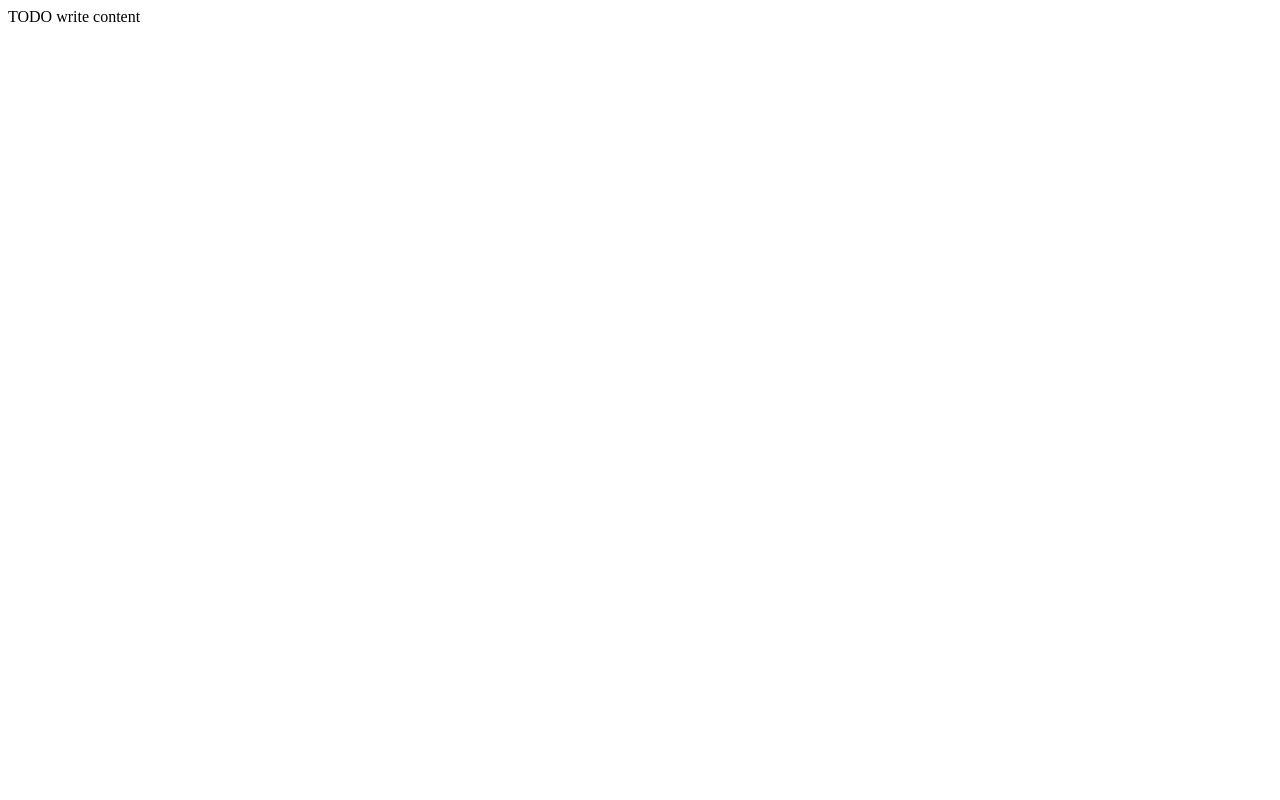
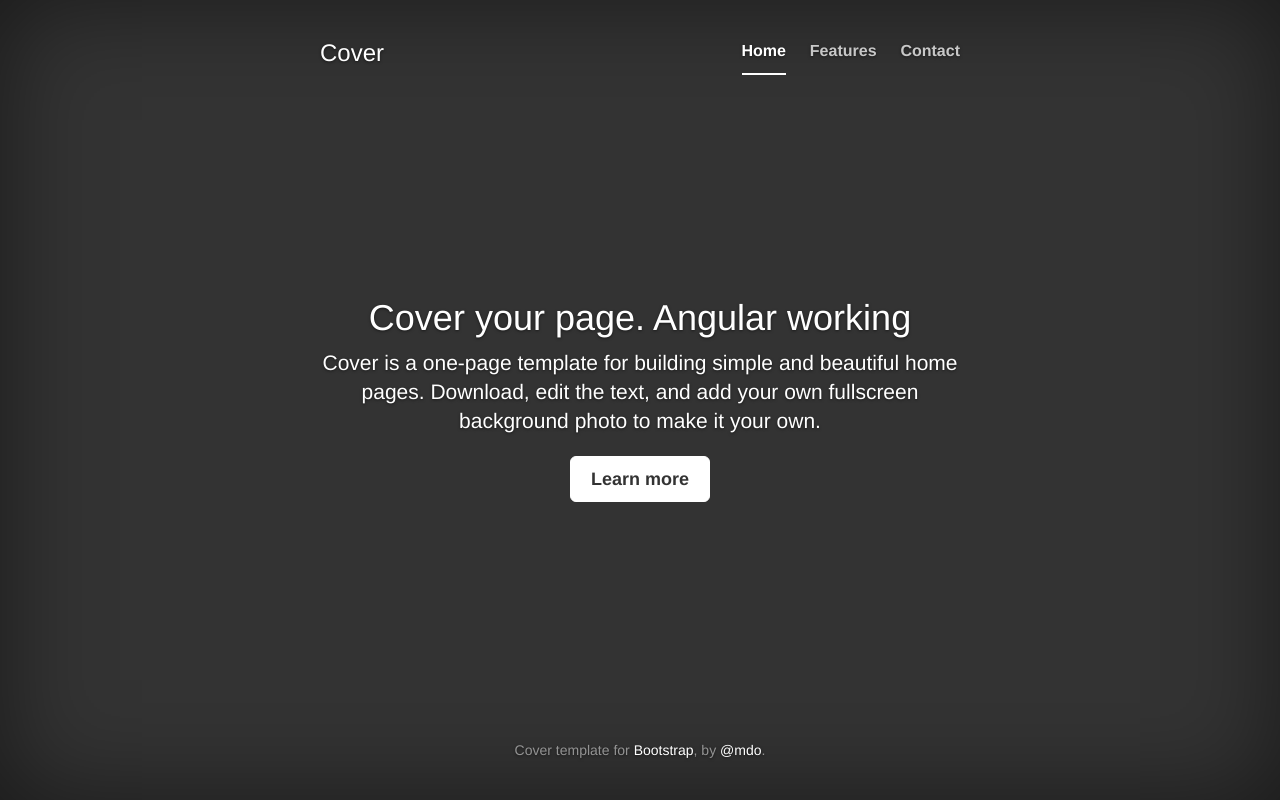
Before and after one commit to cloudbuster/portfolio, a website: page index.html in a window 1280 px wide. Drawn offline with nearby package versions, Linux system fonts and the light colour scheme.

Commit message:
Bootstrap theme set, Angular working.

```diff
--- /dev/null
+++ b/app/app.js
@@ -0,0 +1,9 @@
+(function(){
+    'use strict';
+})();
+
+var app = angular.module('portfolioApp', []);
+
+app.controller('mainController', ['$scope', function($scope) {
+        $scope.test = 'Angular working';
+}]);
--- /dev/null
+++ b/css/cover.css
@@ -0,0 +1,163 @@
+/*
+ * Globals
+ */
+
+/* Links */
+a,
+a:focus,
+a:hover {
+  color: #fff;
+}
+
+/* Custom default button */
+.btn-default,
+.btn-default:hover,
+.btn-default:focus {
+  color: #333;
+  text-shadow: none; /* Prevent inheritance from `body` */
+  background-color: #fff;
+  border: 1px solid #fff;
+}
+
+
+/*
+ * Base structure
+ */
+
+html,
+body {
+  height: 100%;
+  background-color: #333;
+}
+body {
+  color: #fff;
+  text-align: center;
+  text-shadow: 0 1px 3px rgba(0,0,0,.5);
+}
+
+/* Extra markup and styles for table-esque vertical and horizontal centering */
+.site-wrapper {
+  display: table;
+  width: 100%;
+  height: 100%; /* For at least Firefox */
+  min-height: 100%;
+  -webkit-box-shadow: inset 0 0 100px rgba(0,0,0,.5);
+          box-shadow: inset 0 0 100px rgba(0,0,0,.5);
+}
+.site-wrapper-inner {
+  display: table-cell;
+  vertical-align: top;
+}
+.cover-container {
+  margin-right: auto;
+  margin-left: auto;
+}
+
+/* Padding for spacing */
+.inner {
+  padding: 30px;
+}
+
+
+/*
+ * Header
+ */
+.masthead-brand {
+  margin-top: 10px;
+  margin-bottom: 10px;
+}
+
+.masthead-nav > li {
+  display: inline-block;
+}
+.masthead-nav > li + li {
+  margin-left: 20px;
+}
+.masthead-nav > li > a {
+  padding-right: 0;
+  padding-left: 0;
+  font-size: 16px;
+  font-weight: bold;
+  color: #fff; /* IE8 proofing */
+  color: rgba(255,255,255,.75);
+  border-bottom: 2px solid transparent;
+}
+.masthead-nav > li > a:hover,
+.masthead-nav > li > a:focus {
+  background-color: transparent;
+  border-bottom-color: #a9a9a9;
+  border-bottom-color: rgba(255,255,255,.25);
+}
+.masthead-nav > .active > a,
+.masthead-nav > .active > a:hover,
+.masthead-nav > .active > a:focus {
+  color: #fff;
+  border-bottom-color: #fff;
+}
+
+@media (min-width: 768px) {
+  .masthead-brand {
+    float: left;
+  }
+  .masthead-nav {
+    float: right;
+  }
+}
+
+
+/*
+ * Cover
+ */
+
+.cover {
+  padding: 0 20px;
+}
+.cover .btn-lg {
+  padding: 10px 20px;
+  font-weight: bold;
+}
+
+
+/*
+ * Footer
+ */
+
+.mastfoot {
+  color: #999; /* IE8 proofing */
+  color: rgba(255,255,255,.5);
+}
+
+
+/*
+ * Affix and center
+ */
+
+@media (min-width: 768px) {
+  /* Pull out the header and footer */
+  .masthead {
+    position: fixed;
+    top: 0;
+  }
+  .mastfoot {
+    position: fixed;
+    bottom: 0;
+  }
+  /* Start the vertical centering */
+  .site-wrapper-inner {
+    vertical-align: middle;
+  }
+  /* Handle the widths */
+  .masthead,
+  .mastfoot,
+  .cover-container {
+    width: 100%; /* Must be percentage or pixels for horizontal alignment */
+  }
+}
+
+@media (min-width: 992px) {
+  .masthead,
+  .mastfoot,
+  .cover-container {
+    width: 700px;
+  }
+}
--- /dev/null
+++ b/css/ie10-viewport-bug-workaround.css
@@ -0,0 +1,13 @@
+/*!
+ * IE10 viewport hack for Surface/desktop Windows 8 bug
+ * Copyright 2014-2015 Twitter, Inc.
+ * Licensed under MIT (https://github.com/twbs/bootstrap/blob/master/LICENSE)
+ */
+
+/*
+ * See the Getting Started docs for more information:
+ * http://getbootstrap.com/getting-started/#support-ie10-width
+ */
+@-ms-viewport     { width: device-width; }
+@-o-viewport      { width: device-width; }
+@viewport         { width: device-width; }
--- a/index.html
+++ b/index.html
@@ -1,16 +1,77 @@
 <!DOCTYPE html>
-<!--
-To change this license header, choose License Headers in Project Properties.
-To change this template file, choose Tools | Templates
-and open the template in the editor.
--->
-<html>
+<html lang="en" ng-app="portfolioApp">
     <head>
-        <title>TODO supply a title</title>
-        <meta charset="UTF-8">
-        <meta name="viewport" content="width=device-width, initial-scale=1.0">
+        <meta charset="utf-8">
+        <meta http-equiv="X-UA-Compatible" content="IE=edge">
+        <meta name="viewport" content="width=device-width, initial-scale=1">
+        <!-- The above 3 meta tags *must* come first in the head; any other head content must come *after* these tags -->
+        <meta name="description" content="A site to showcase my current skillset">
+        <meta name="author" content="Mikko Karaiste">
+        <link rel="icon" href=""> <!-- todo: Draw an icon for the site -->
+
+        <title>Mikko's portfolio</title>
+
+        <!-- Bootstrap core CSS -->
+        <link href="./node_modules/bootstrap/dist/css/bootstrap.min.css" rel="stylesheet">
+
+        <!-- IE10 viewport hack for Surface/desktop Windows 8 bug -->
+        <link href="./css/ie10-viewport-bug-workaround.css" rel="stylesheet">
+
+        <!-- Custom styles for this template -->
+        <link href="./css/cover.css" rel="stylesheet">
+
     </head>
-    <body>
-        <div>TODO write content</div>
+
+    <body ng-controller="mainController">
+
+        <div class="site-wrapper">
+
+            <div class="site-wrapper-inner">
+
+                <div class="cover-container">
+
+                    <div class="masthead clearfix">
+                        <div class="inner">
+                            <h3 class="masthead-brand">Cover</h3>
+                            <nav>
+                                <ul class="nav masthead-nav">
+                                    <li class="active"><a href="#">Home</a></li>
+                                    <li><a href="#">Features</a></li>
+                                    <li><a href="#">Contact</a></li>
+                                </ul>
+                            </nav>
+                        </div>
+                    </div>
+
+                    <div class="inner cover">
+                        <h1 class="cover-heading">Cover your page. {{ test }}</h1>
+                        <p class="lead">Cover is a one-page template for building simple and beautiful home pages. Download, edit the text, and add your own fullscreen background photo to make it your own.</p>
+                        <p class="lead">
+                            <a href="#" class="btn btn-lg btn-default">Learn more</a>
+                        </p>
+                    </div>
+
+                    <div class="mastfoot">
+                        <div class="inner">
+                            <p>Cover template for <a href="http://getbootstrap.com">Bootstrap</a>, by <a href="https://twitter.com/mdo">@mdo</a>.</p>
+                        </div>
+                    </div>
+
+                </div>
+
+            </div>
+
+        </div>
+
+        <!-- Bootstrap core JavaScript
+        ================================================== -->
+        <!-- Placed at the end of the document so the pages load faster -->
+        <script src="./node_modules/jquery/dist/jquery.min.js" type="text/javascript"></script>
+        <script>window.jQuery || document.write('<script src="./node_modules/jquery/dist/jquery.min.js"><\/script>')</script>
+        <script src="./node_modules/bootstrap/dist/js/bootstrap.min.js"></script>
+        <script src="node_modules/angular/angular.min.js" type="text/javascript"></script>
+        <script src="./app/app.js" type="text/javascript"></script>
+        <!-- IE10 viewport hack for Surface/desktop Windows 8 bug -->
+        <script src="./js/ie10-viewport-bug-workaround.js"></script>
     </body>
 </html>
--- /dev/null
+++ b/js/ie10-viewport-bug-workaround.js
@@ -0,0 +1,23 @@
+/*!
+ * IE10 viewport hack for Surface/desktop Windows 8 bug
+ * Copyright 2014-2015 Twitter, Inc.
+ * Licensed under MIT (https://github.com/twbs/bootstrap/blob/master/LICENSE)
+ */
+
+// See the Getting Started docs for more information:
+// http://getbootstrap.com/getting-started/#support-ie10-width
+
+(function () {
+  'use strict';
+
+  if (navigator.userAgent.match(/IEMobile\/10\.0/)) {
+    var msViewportStyle = document.createElement('style')
+    msViewportStyle.appendChild(
+      document.createTextNode(
+        '@-ms-viewport{width:auto!important}'
+      )
+    )
+    document.querySelector('head').appendChild(msViewportStyle)
+  }
+
+})();
--- a/package.json
+++ b/package.json
@@ -14,7 +14,8 @@
     "angular": "^1.5.8",
     "angular-resource": "^1.5.8",
     "angular-route": "^1.5.8",
-    "bootstrap": "^3.3.7"
+    "bootstrap": "^3.3.7",
+    "jquery": "^3.1.1"
   },
   "main": "index.js",
   "scripts": {
```
Also changed, not shown: README.md (added), app/controllers/mainController.js (added), css/style-override.css (added).
